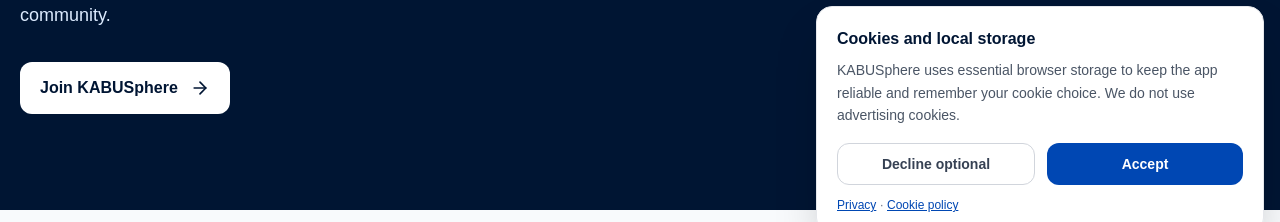
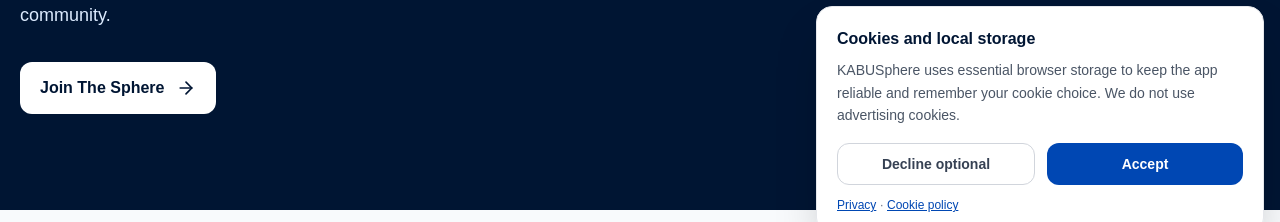
Before and after one commit to Ouresteve/KABUSPHERE, a Next.js app: page / in a window 1280 px wide. Shown: the part 550-772 px from the top of the page. Built offline with nearby package versions, Linux system fonts and the light colour scheme; no server answers; the database is empty.

Commit message:
fix: Implement join the sphere phrase

```diff
--- a/app/page.tsx
+++ b/app/page.tsx
@@ -23,7 +23,11 @@ export default function LandingPage() {
       </header>
       <section className="bg-[#001533] px-5 pb-16 pt-10 text-white lg:pb-24 lg:pt-20">
         <div className="mx-auto grid max-w-7xl items-center gap-12 lg:grid-cols-[1.05fr_0.95fr]">
-          <div><p className="flex items-center gap-2 text-sm font-semibold uppercase tracking-[0.2em] text-blue-200"><ShieldCheck className="h-4 w-4" /> Built for Kabarak</p><h1 className="mt-5 max-w-3xl text-4xl font-bold leading-tight sm:text-5xl lg:text-7xl">Your campus. Your people. One place to connect.</h1><p className="mt-6 max-w-xl text-lg leading-relaxed text-blue-100">Join the Kabarak University community on KABUSphere. Share campus updates, discover what is happening, and find useful things from your community.</p><a href="/login" className="mt-8 inline-flex items-center gap-3 rounded-xl bg-white px-5 py-3.5 font-semibold text-[#001533] hover:bg-blue-50">Join KABUSphere <ArrowRight className="h-5 w-5" /></a></div>
+          <div>
+            <p className="flex items-center gap-2 text-sm font-semibold uppercase tracking-[0.2em] text-blue-200"><ShieldCheck className="h-4 w-4" /> Built for Kabarak</p>
+            <h1 className="mt-5 max-w-3xl text-4xl font-bold leading-tight sm:text-5xl lg:text-7xl">Your campus. Your people. One place to connect.</h1>
+            <p className="mt-6 max-w-xl text-lg leading-relaxed text-blue-100">Join the Kabarak University community on KABUSphere. Share campus updates, discover what is happening, and find useful things from your community.</p>
+            <a href="/login" className="mt-8 inline-flex items-center gap-3 rounded-xl bg-white px-5 py-3.5 font-semibold text-[#001533] hover:bg-blue-50">Join The Sphere <ArrowRight className="h-5 w-5" /></a></div>
           <div className="grid grid-cols-2 gap-4">{products.slice(0, 2).map((product) => <PreviewCard key={product.id} product={product} />)}<div className="flex aspect-square items-center justify-center rounded-3xl bg-[#0055CC] p-8 text-center"><div><Store className="mx-auto h-10 w-10 text-blue-100" /><p className="mt-4 text-2xl font-bold">Buy local.</p><p className="mt-1 text-sm text-blue-100">Sell to your people.</p></div></div></div>
         </div>
       </section>
```
